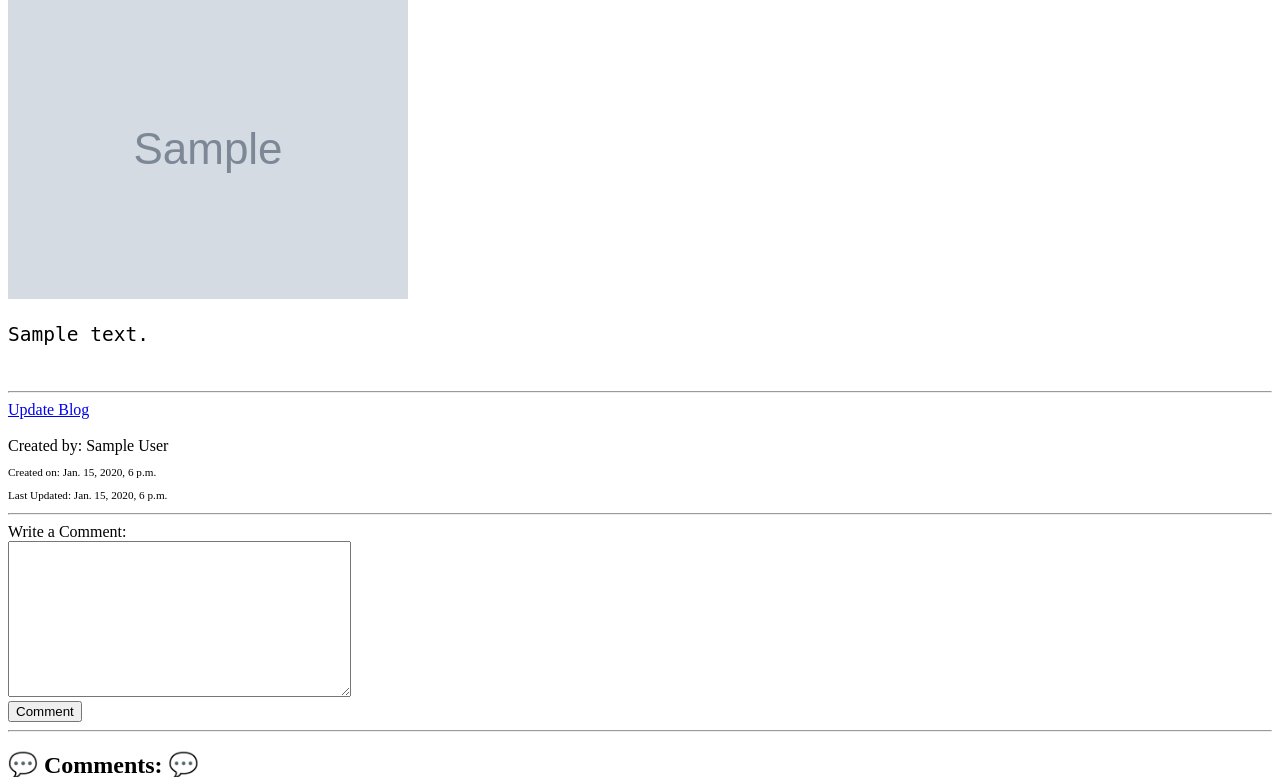
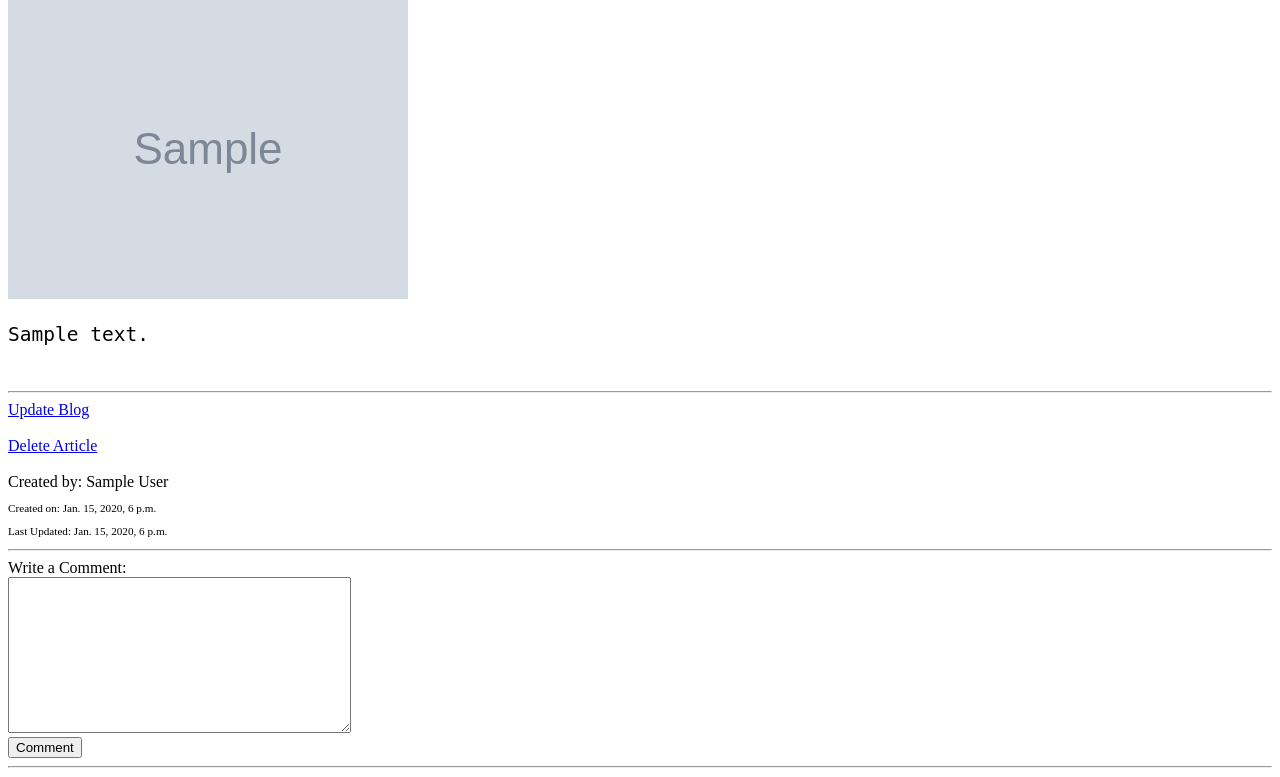
Before and after one commit to SonHyeju1113/hobbysite-CD-10, a Django app: page /blog/article/1/ in a window 1280 px wide. Shown: the part 618-1395 px from the top of the page. Run offline with Django 5.2, Linux system fonts and the light colour scheme; a user stored in the database is signed in; tables that the repository leaves empty hold one stand-in row (values such as "Sample post"); grey boxes marked "Sample" are stand-in pictures.

Commit message:
Added delete article button

```diff
--- a/hobbysite/blog/templates/blog_article.html
+++ b/hobbysite/blog/templates/blog_article.html
@@ -27,6 +27,8 @@
     {% if user.is_authenticated %}
         {% if user.profile == article.author %}
         <a href="{% url 'article_update' article.pk  %}" class="btn btn-primary">Update Blog</a>
+        <br><br>
+        <a href="{% url 'article_delete' pk=article.pk %}" class="btn btn-danger">Delete Article</a>
         {% endif %}
     {% endif %}
     <br><br>
```
